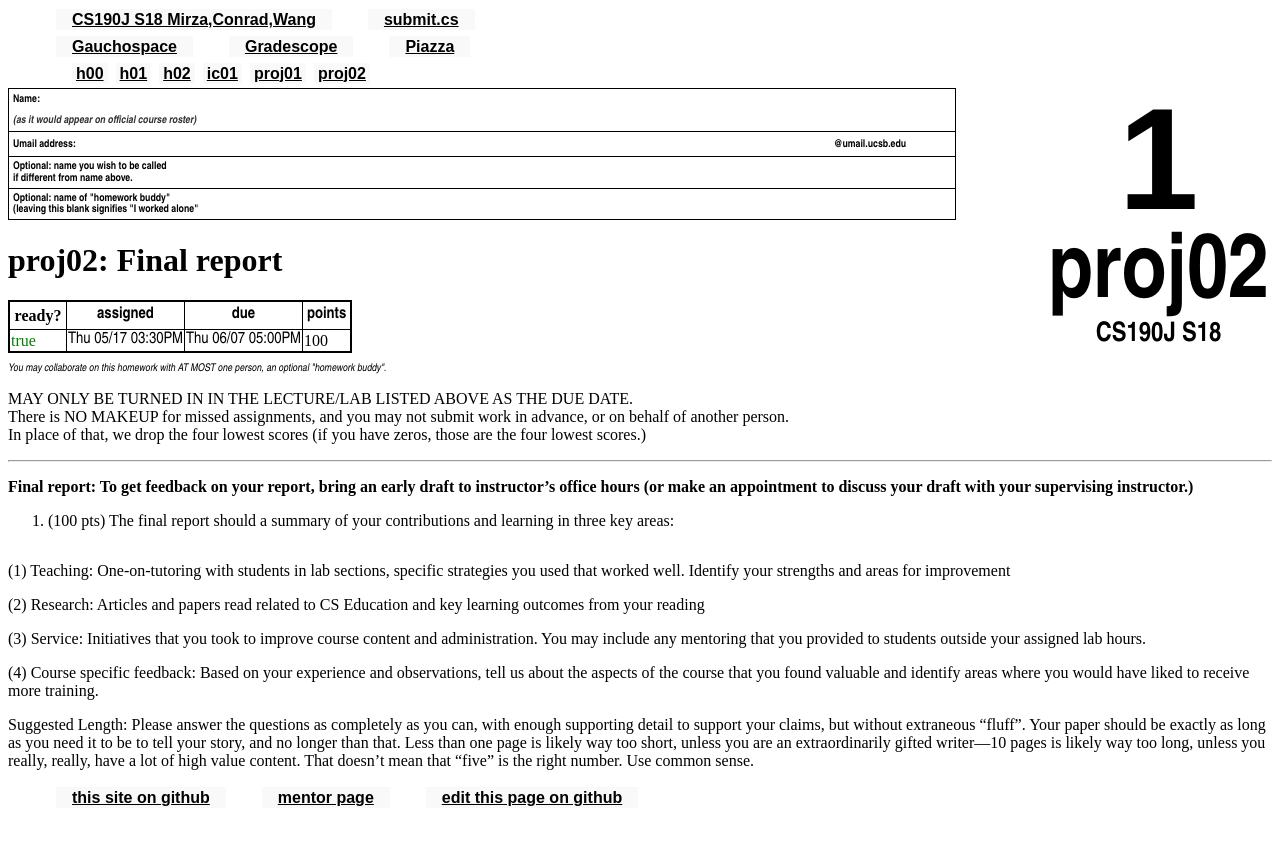
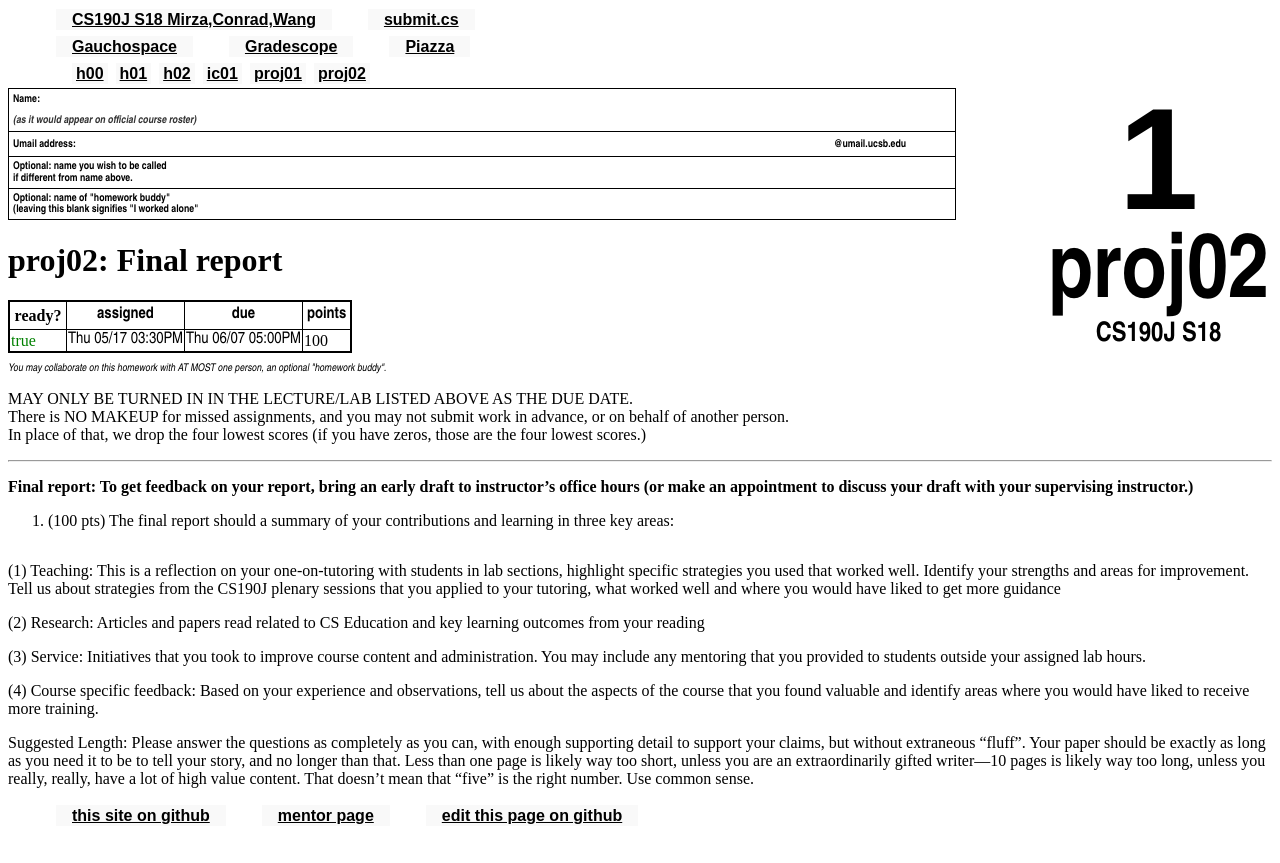
Before and after one commit to ucsb-cs190j-s18/ucsb-cs190j-s18.github.io, a Jekyll site: the page built from _hwk/proj02.md, in a window 1280 px wide. Shown: the top 863 px of the page. Built offline with Jekyll 4.4.1, drawn with Linux system fonts in a browser that asks for light colours.

Commit message:
Update proj02.md

```diff
--- a/_hwk/proj02.md
+++ b/_hwk/proj02.md
@@ -14,7 +14,7 @@ due: 2018-06-07 17:00:00.00-8:00
 </li>
 </ol>
 
-(1) Teaching: One-on-tutoring with students in lab sections, specific strategies you used that worked well. Identify your strengths and areas for improvement
+(1) Teaching: This is a reflection on your one-on-tutoring with students in lab sections, highlight specific strategies you used that worked well. Identify your strengths and areas for improvement. Tell us about strategies from the CS190J plenary sessions that you applied to your tutoring, what worked well and where you would have liked to get more guidance
 
 
 (2) Research: Articles and papers read related to CS Education and key learning outcomes from your reading
```
